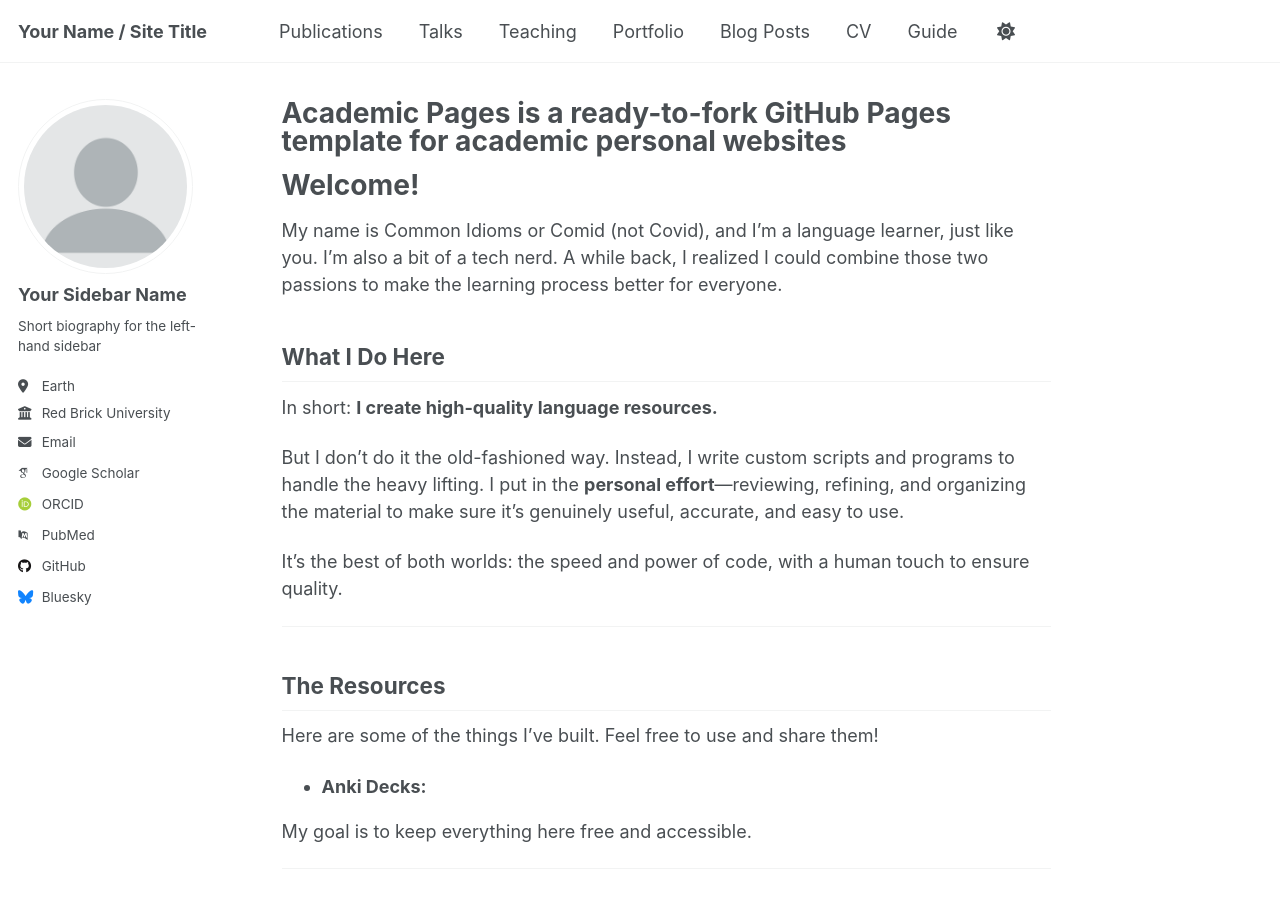
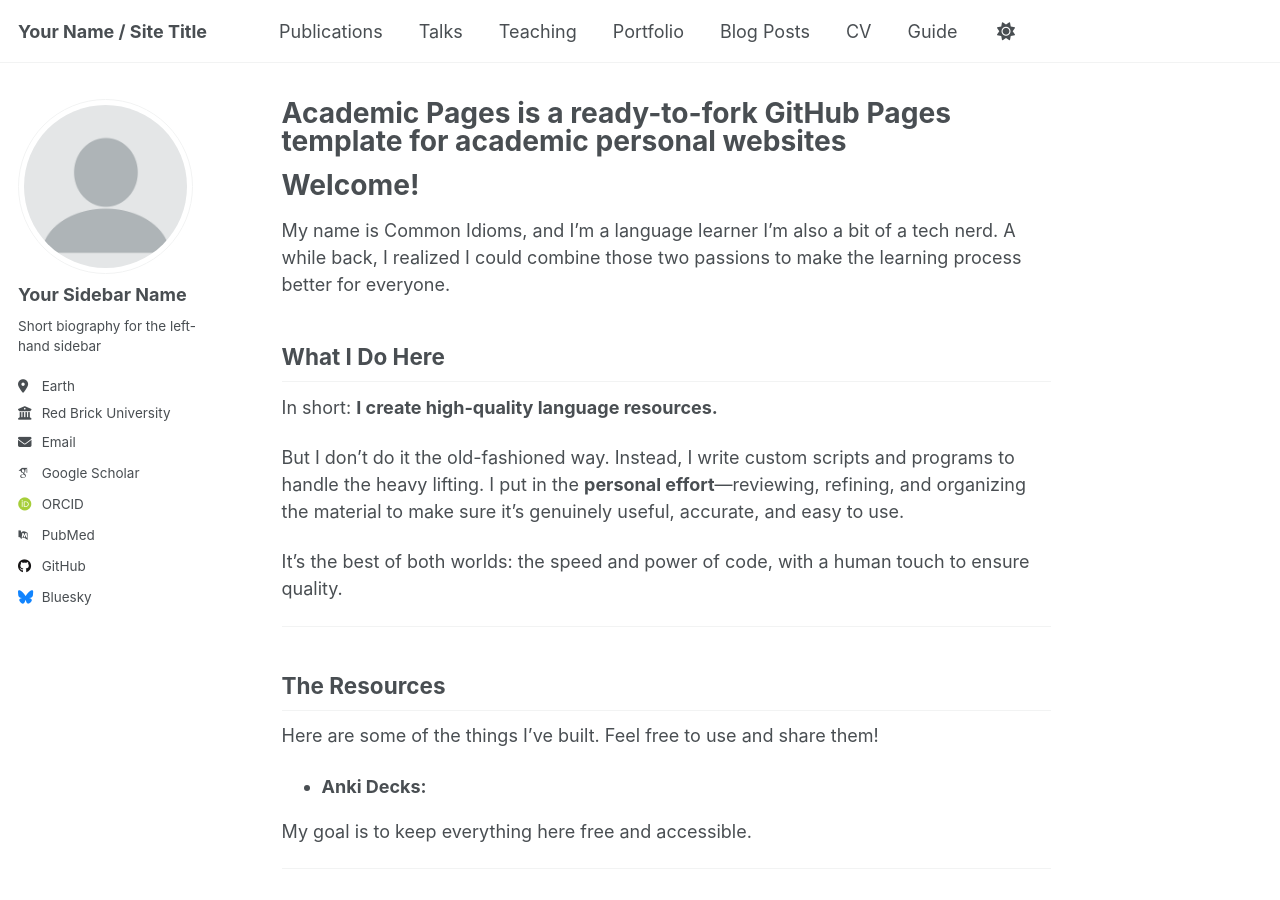
Before and after one commit to common-idioms/common-idioms.github.io, a Jekyll site: the page built from _pages/about.md, in a window 1280 px wide and 900 px high. Built offline with Jekyll 4.4.1, drawn with Linux system fonts in a browser that asks for light colours; some web fonts are replaced; a script that is not in the unit is left out.

Commit message:
Update about.md

```diff
--- a/_pages/about.md
+++ b/_pages/about.md
@@ -8,7 +8,7 @@ redirect_from:
 ---
 # Welcome!
 
-My name is Common Idioms or Comid (not Covid), and I'm a language learner, just like you. I'm also a bit of a tech nerd. A while back, I realized I could combine those two passions to make the learning process better for everyone.
+My name is Common Idioms, and I'm a language learner I'm also a bit of a tech nerd. A while back, I realized I could combine those two passions to make the learning process better for everyone.
 
 ## What I Do Here
 
```
